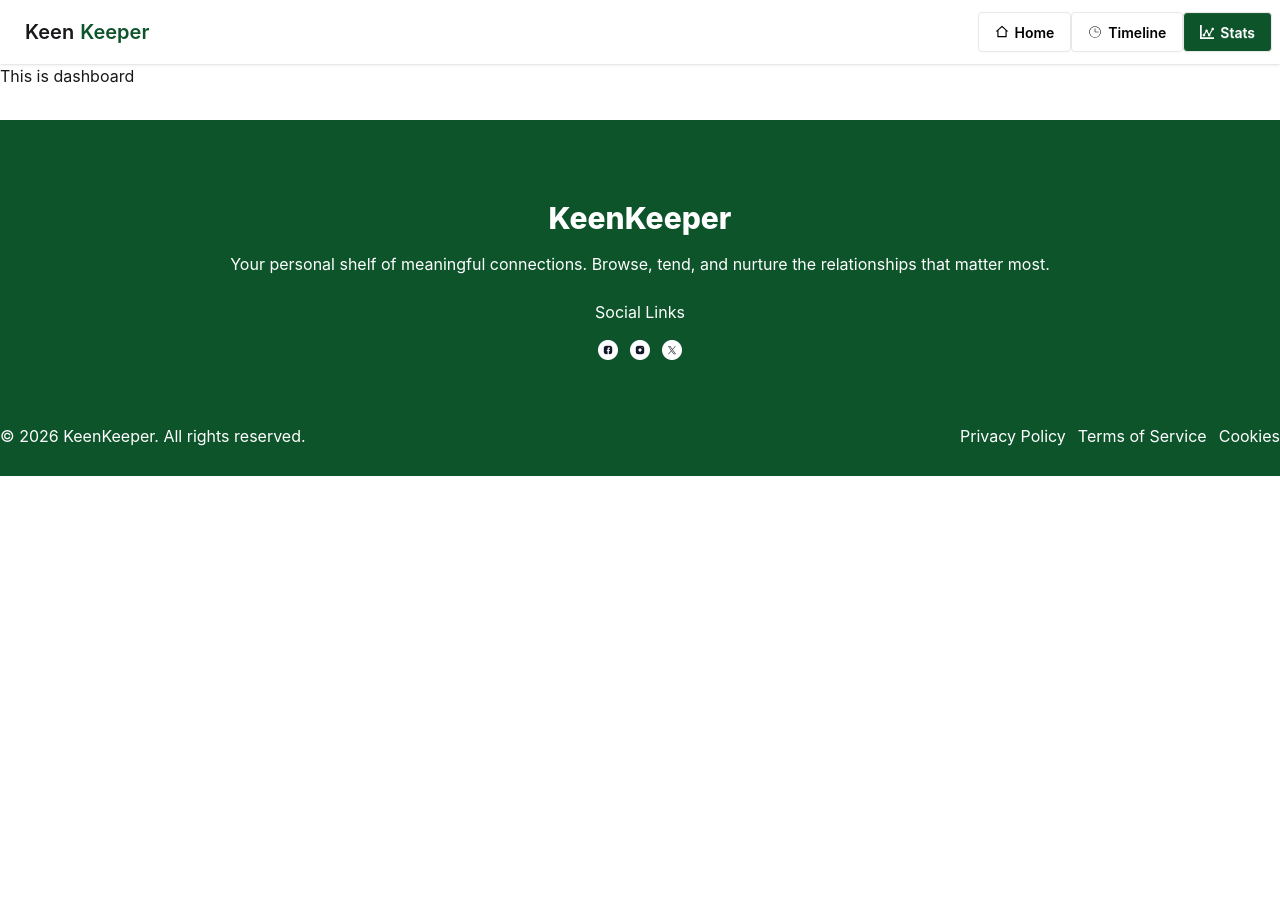
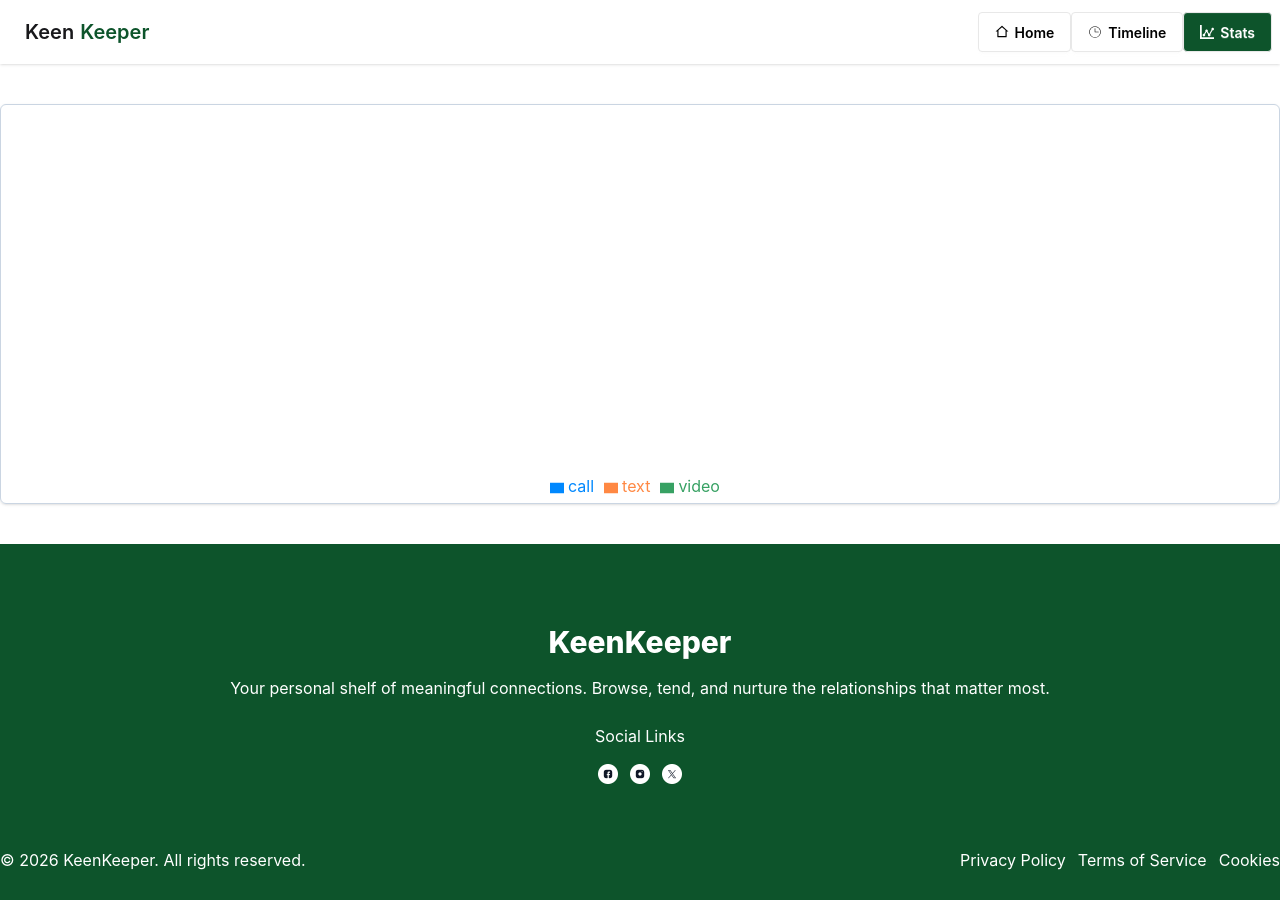
Before and after one commit to nayem-codes/Assignment07, a React (Vite) app: page /dashboard in a window 1280 px wide. Before the commit the page ends 800 px from the top, so only its background shows below. Built offline with nearby package versions, Linux system fonts and the light colour scheme.

Commit message:
added pie chart

```diff
--- a/package.json
+++ b/package.json
@@ -17,6 +17,7 @@
     "react-router": "^7.14.1",
     "react-spinners": "^0.17.0",
     "react-toastify": "^11.1.0",
+    "recharts": "^3.8.1",
     "tailwindcss": "^4.2.2"
   },
   "devDependencies": {
--- a/src/pages/dashboard/Dashboard.jsx
+++ b/src/pages/dashboard/Dashboard.jsx
@@ -1,11 +1,47 @@
-import React from 'react';
+import React, { useContext } from 'react';
+import { Legend, Pie, PieChart, ResponsiveContainer } from 'recharts';
+import { CallFriendContext } from '../../context/CallFriendContext';
 
 const Dashboard = () => {
+
+    // ✅ Hook inside component
+    const { InstallApps } = useContext(CallFriendContext);
+
+    const counts = {
+        call: 0,
+        text: 0,
+        video: 0
+    };
+
+    InstallApps.forEach(item => {
+        if (counts[item.action] !== undefined) {
+            counts[item.action]++;
+        }
+    });
+
+    const data = [
+        { name: "call", value: counts.call, fill: "#0088FE" },
+        { name: "text", value: counts.text, fill: "#FF8843" },
+        { name: "video", value: counts.video, fill: "#37A163" }
+    ];
+
     return (
-        <div>
-            <p>
-                This is dashboard
-            </p>
+        <div className='flex justify-center my-10 shadow rounded-md border border-slate-300 container mx-auto h-100'>
+
+            <ResponsiveContainer width="100%" height="100%">
+                <PieChart>
+                    <Pie
+                        data={data}
+                        cx="50%"
+                        cy="50%"
+                        innerRadius={60}
+                        outerRadius={80}
+                        dataKey="value"
+                    />
+                    <Legend/>
+                </PieChart>
+            </ResponsiveContainer>
+
         </div>
     );
 };
--- a/src/pages/installApps/InstallApps.jsx
+++ b/src/pages/installApps/InstallApps.jsx
@@ -4,7 +4,7 @@ import { FaPhone, FaVideo } from 'react-icons/fa';
 import { MdMessage } from 'react-icons/md';
 
 const InstallApps = () => {
-    const { InstallApps, setInstallApps } = useContext(CallFriendContext)
+    const { InstallApps } = useContext(CallFriendContext);
 
 
     const actionIcon = {
```
Also changed, not shown: 1 other file (tests, documents, lock files or other folders).
